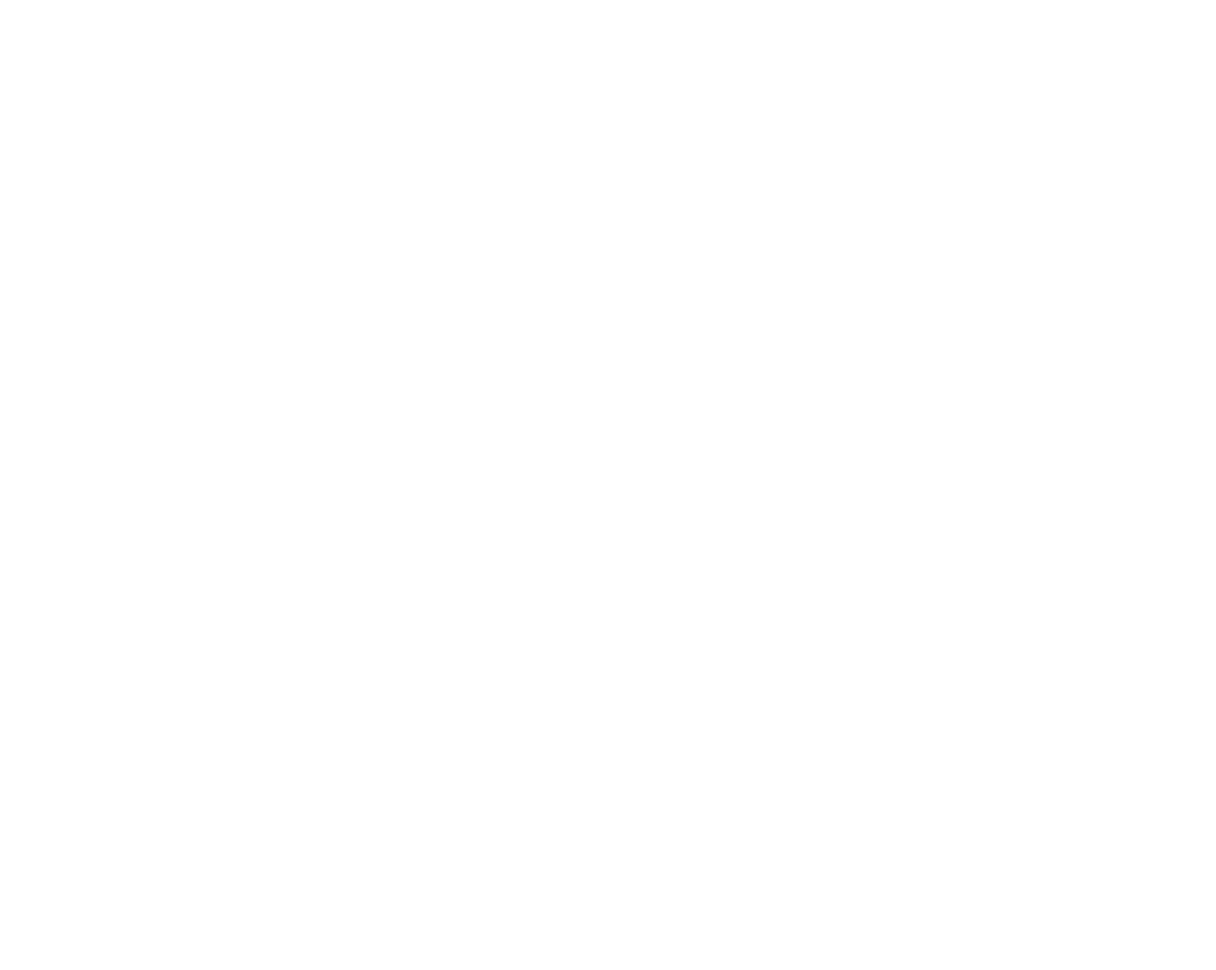
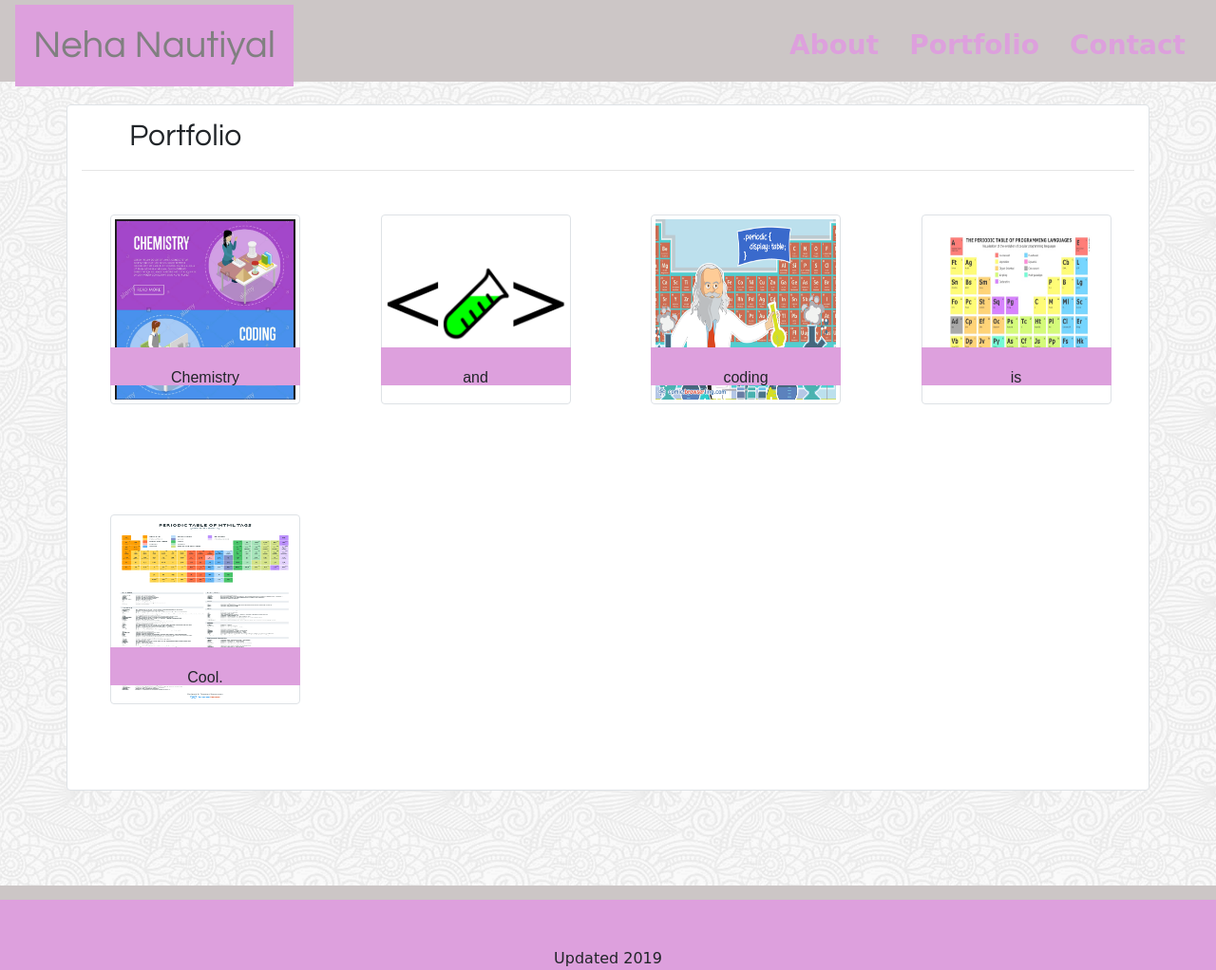
Before and after one commit to NehaNautiyal/Bootstrap-Portfolio, a plain HTML site: page portfolio.html in a window 1280 px wide. Shown: the whole page at 95% size. Before the commit the page ends 800 px from the top, so only its background shows below. Drawn offline with nearby package versions, Linux system fonts and the light colour scheme; a web font is replaced by a local one.

Commit message:
second checkin

```diff
--- a/contact.html
+++ b/contact.html
@@ -0,0 +1,88 @@
+<!DOCTYPE html>
+<html>
+
+<head>
+    <meta charset="utf-8" />
+    <meta http-equiv="X-UA-Compatible" content="IE=edge">
+    <title>Page Title</title>
+    <meta name="viewport" content="width=device-width, initial-scale=1">
+    <link rel="stylesheet" href="https://stackpath.bootstrapcdn.com/bootstrap/4.2.1/css/bootstrap.min.css" integrity="sha384-GJzZqFGwb1QTTN6wy59ffF1BuGJpLSa9DkKMp0DgiMDm4iYMj70gZWKYbI706tWS"
+        crossorigin="anonymous">
+    <link rel="stylesheet" type="text/css" media="screen" href="main.css" />
+
+    <!-- Google Fonts stylesheet -->
+    <link href="https://fonts.googleapis.com/css?family=Questrial" rel="stylesheet">
+    <link href="https://fonts.googleapis.com/css?family=Shadows+Into+Light+Two" rel="stylesheet">
+
+    <script src="main.js"></script>
+</head>
+
+<body>
+    <wrapper class="d-flex flex-column">
+        <header>
+
+            <nav class="navbar navbar-light py-0" style="background-color: rgb(204, 198, 198);">
+                <span class="navbar-brand m-0">
+                    <h1>Neha Nautiyal</h1>
+                </span>
+
+
+                <ul class="nav justify-content-end">
+                    <li class="nav-item">
+                        <a class="nav-link active" href="index.html">About</a>
+                    </li>
+                    <li class="nav-item">
+                        <a class="nav-link" href="portfolio.html">Portfolio</a>
+                    </li>
+                    <li class="nav-item">
+                        <a class="nav-link" href="#">Contact</a>
+                    </li>
+                </ul>
+            </nav>
+        </header>
+        <div class="flex-fill container img-thumbnail mt-4">
+            <div class="row">
+                <div class="col-md-12">
+                    <h2>Contact Me</h2>
+                </div>
+            </div>
+            <hr>
+            <div class="row">
+                <div class="col-md-12">
+                    <form>
+                        <div class="form-group">
+                            <label for="exampleFormControlInput1">Name:</label>
+                            <input type="text" class="form-control" id="exampleFormControlInput1" placeholder="Jane Doe">
+                        </div>
+                        <div class="form-group">
+                            <label for="exampleFormControlInput1">Email address</label>
+                            <input type="email" class="form-control" id="exampleFormControlInput1" placeholder="name@example.com">
+                        </div>
+                        <div class="form-group">
+                            <label for="exampleFormControlTextarea1">Message:</label>
+                            <textarea class="form-control" id="exampleFormControlTextarea1" rows="3"></textarea>
+                        </div>
+                    </form>
+                </div>
+            </div>
+        </div>
+        </div>
+        <div class="row">
+            <div class="col-md-12">
+                <footer>
+                    Updated 2019
+                </footer>
+            </div>
+        </div>
+        <script src="https://code.jquery.com/jquery-3.3.1.slim.min.js" integrity="sha384-q8i/X+965DzO0rT7abK41JStQIAqVgRVzpbzo5smXKp4YfRvH+8abtTE1Pi6jizo"
+            crossorigin="anonymous"></script>
+        <script src="https://cdnjs.cloudflare.com/ajax/libs/popper.js/1.14.6/umd/popper.min.js" integrity="sha384-wHAiFfRlMFy6i5SRaxvfOCifBUQy1xHdJ/yoi7FRNXMRBu5WHdZYu1hA6ZOblgut"
+            crossorigin="anonymous"></script>
+        <script src="https://stackpath.bootstrapcdn.com/bootstrap/4.2.1/js/bootstrap.min.js" integrity="sha384-B0UglyR+jN6CkvvICOB2joaf5I4l3gm9GU6Hc1og6Ls7i6U/mkkaduKaBhlAXv9k"
+            crossorigin="anonymous"></script>
+</body>
+
+</html>
+</body>
+
+</html>
--- a/main.css
+++ b/main.css
@@ -1,13 +1,45 @@
+body, wrapper {
+    min-width: 100vh;
+}
+
+body {
+    margin: 0;
+    background-image: url("full-bloom.png");
+    display: flex;
+    flex-direction: column;
+}
+
+.flex-fill {
+    flex: 1 0 auto;
+}
+
 h1 {
     color: gray;
     background: plum;
-    padding: 20px;
+    padding: 19px;
     font-family: 'Questrial', sans-serif;
-    /* margin: 0; */
+    margin: 0;
 }
+
+.navbar {
+    height: 86px;
+}
+
+a:link {
+    color: plum;
+    font-weight: bolder;
+    font-family: 'Shadows Into Light Two', cursive;
+    font-size: 28px;
+  }
+
+  a:hover {
+    background: purple;
+    color: white;
+  }
 
 h2 {
     font-family: 'Questrial', sans-serif;
+    margin: 10px 0px 0px 50px;
 }
 
 #bio-image {
@@ -19,17 +51,49 @@ h2 {
 }
 
 #bio-content {
-    line-height: 150%;
+    line-height: 250%;
+    font-size: 20px;
+    font-family: 'Shadows Into Light Two', cursive;
 }
+
+.images {
+    z-index: 0;
+    width: 100%;
+  }
+
+  #image-1, #image-2, #image-3, #image-4, #image-5 {
+    margin: 30px;
+    width: 200px;
+    height: 200px;
+  }
+
+  .image-title {
+      position: relative;
+      background: plum;
+      width: 200px;
+      display: inline-block;
+      height: 15px;
+      padding: 20px 0;
+      font-family: Arial, Helvetica, sans-serif;
+      text-align: center;
+      z-index: 1;
+  }
+
+  .img-title-1, .img-title-2, .img-title-3, .img-title-4, .img-title-5 {
+    top: -90px;
+    left: 30px;
+  }
 
     /* Style the footer */
     footer {
-        flex-shrink: 0;
+        /* flex-shrink: 0; */
+        display: flex;
        padding-top: 50px;
-       text-align: center;
-       margin: 0;
+       /* margin: 0; */
        background: plum;
        border-top: 15px solid rgb(204, 198, 198);
-       font-family: Arial, Helvetica, sans-serif;
-       margin-top: 20px;
+       font-family: 'Shadows Into Light Two', cursive;
+       margin-top: 100px;
+       align-items: flex-end;
+       justify-content: center;
      }
--- a/portfolio.html
+++ b/portfolio.html
@@ -0,0 +1,99 @@
+<!DOCTYPE html>
+<html>
+
+<head>
+    <meta charset="utf-8" />
+    <meta http-equiv="X-UA-Compatible" content="IE=edge">
+    <title>Page Title</title>
+    <meta name="viewport" content="width=device-width, initial-scale=1">
+    <link rel="stylesheet" href="https://stackpath.bootstrapcdn.com/bootstrap/4.2.1/css/bootstrap.min.css" integrity="sha384-GJzZqFGwb1QTTN6wy59ffF1BuGJpLSa9DkKMp0DgiMDm4iYMj70gZWKYbI706tWS"
+        crossorigin="anonymous">
+    <link rel="stylesheet" type="text/css" media="screen" href="main.css" />
+
+    <!-- Google Fonts stylesheet -->
+    <link href="https://fonts.googleapis.com/css?family=Questrial" rel="stylesheet">
+    <link href="https://fonts.googleapis.com/css?family=Shadows+Into+Light+Two" rel="stylesheet">
+
+    <script src="main.js"></script>
+</head>
+
+<body>
+    <wrapper class="d-flex flex-column">
+        <header>
+
+            <nav class="navbar navbar-light py-0" style="background-color: rgb(204, 198, 198);">
+                <span class="navbar-brand m-0">
+                    <h1>Neha Nautiyal</h1>
+                </span>
+
+
+                <ul class="nav justify-content-end">
+                    <li class="nav-item">
+                        <a class="nav-link active" href="index.html">About</a>
+                    </li>
+                    <li class="nav-item">
+                        <a class="nav-link" href="#">Portfolio</a>
+                    </li>
+                    <li class="nav-item">
+                        <a class="nav-link" href="contact.html">Contact</a>
+                    </li>
+                </ul>
+            </nav>
+        </header>
+        <div class="flex-fill container img-thumbnail mt-4">
+            <div class="row">
+                <div class="col-md-12">
+                    <h2>Portfolio</h2>
+                    <hr>
+
+                    <div class="row">
+                        <div class="col-md-3">
+                            <img src="Chemistry-coding.png" alt="Chemistry & Coding" class="images img-thumbnail" id="image-1">
+                            <p class="image-title img-title-1">Chemistry</p>
+                        </div>
+                        <div class="col-md-3">
+                            <img src="chemistry-tag.png" alt="chemistry tag" class="images img-thumbnail" id="image-2">
+                            <p class="image-title img-title-2">and</p>
+                        </div>
+                        <div class="col-md-3">
+                            <img src="mendeleev-dribbble.png" alt="Scientist in the Lab" class="images img-thumbnail"
+                                id="image-3">
+                            <p class="image-title img-title-3">coding</p>
+                        </div>
+
+                        <div class="col-md-3">
+                            <img src="periodic-table-of-programming-languages.jpg" alt="Periodic Table of Programming Languages"
+                                class="images img-thumbnail" id="image-4">
+                            <p class="image-title img-title-4">is</p>
+                        </div>
+                    </div>
+                    <div class="row">
+                        <div class="col-md-3">
+
+                            <img src="html-tags-infographics.jpg" alt="Periodic Table of HTML" class="images img-thumbnail"
+                                id="image-5">
+                            <p class="image-title img-title-5">Cool.</p>
+                        </div>
+                    </div>
+
+                </div>
+
+            </div>
+
+        </div>
+        <div class="row">
+            <div class="col-md-12">
+                <footer>
+                    Updated 2019
+                </footer>
+            </div>
+        </div>
+        <script src="https://code.jquery.com/jquery-3.3.1.slim.min.js" integrity="sha384-q8i/X+965DzO0rT7abK41JStQIAqVgRVzpbzo5smXKp4YfRvH+8abtTE1Pi6jizo"
+        crossorigin="anonymous"></script>
+    <script src="https://cdnjs.cloudflare.com/ajax/libs/popper.js/1.14.6/umd/popper.min.js" integrity="sha384-wHAiFfRlMFy6i5SRaxvfOCifBUQy1xHdJ/yoi7FRNXMRBu5WHdZYu1hA6ZOblgut"
+        crossorigin="anonymous"></script>
+    <script src="https://stackpath.bootstrapcdn.com/bootstrap/4.2.1/js/bootstrap.min.js" integrity="sha384-B0UglyR+jN6CkvvICOB2joaf5I4l3gm9GU6Hc1og6Ls7i6U/mkkaduKaBhlAXv9k"
+        crossorigin="anonymous"></script>
+</body>
+
+</html>
```
Also changed, not shown: index.html (+25 -16 lines), Chemistry-coding.png (added), chemistry-tag.png (added), full-bloom.png (added), html-tags-infographics.jpg (added), mendeleev-dribbble.png (added), periodic-table-of-programming-languages.jpg (added).
